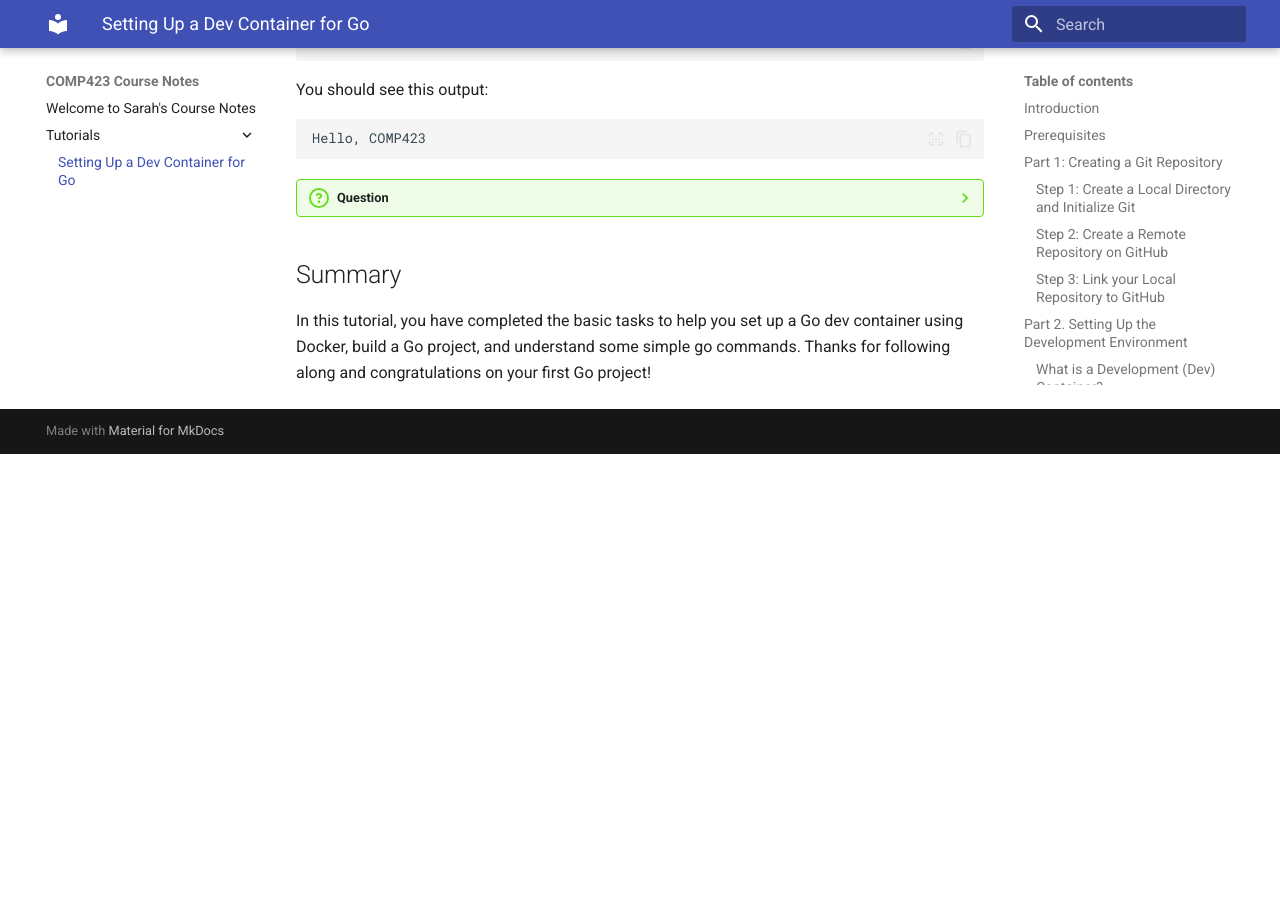
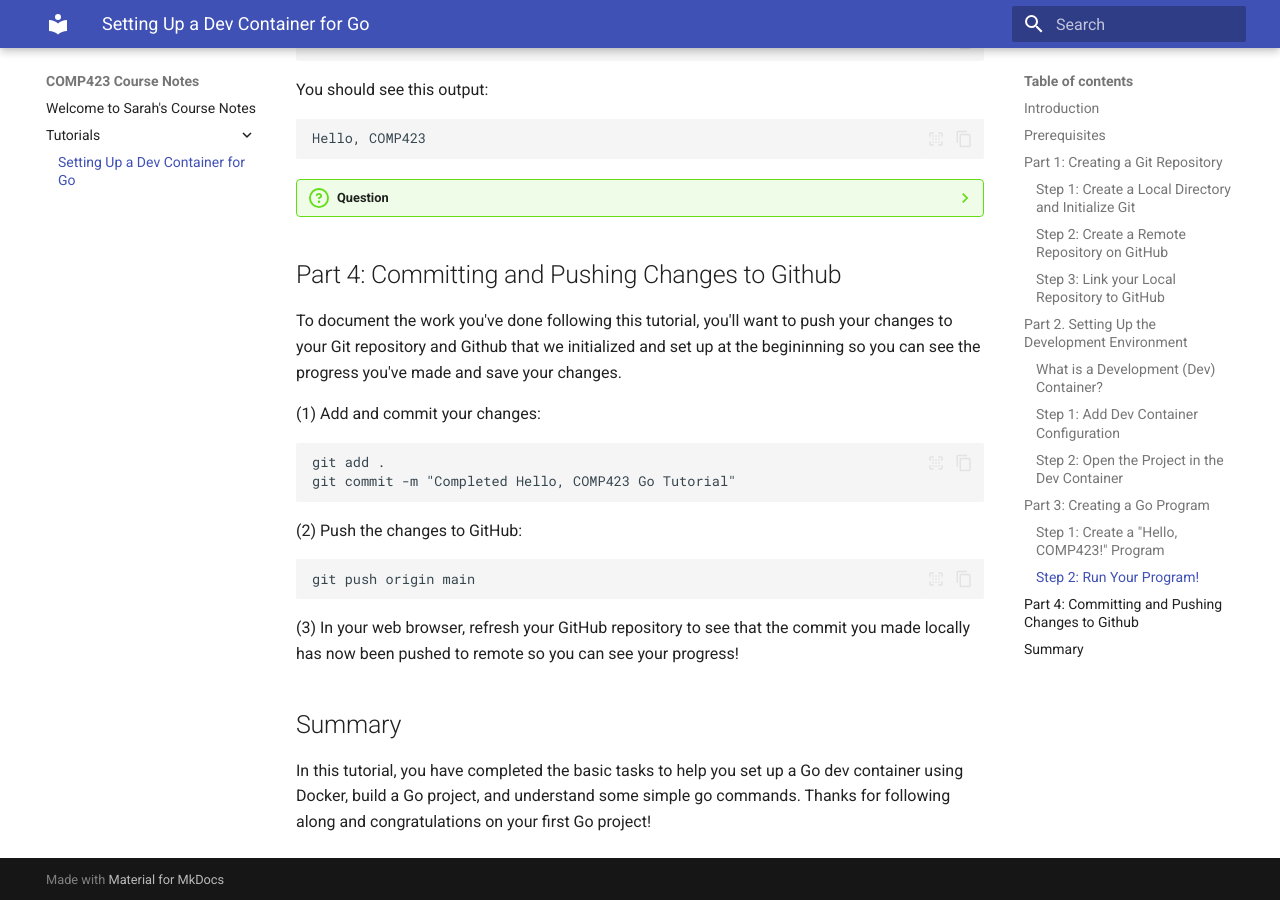
Before and after one commit to skglenn07/comp423-course-notes, an MkDocs documentation site: the page built from docs/tutorials/go-setup.md, in a window 1280 px wide and 900 px high, scrolled down 4966 px. Built offline with MkDocs 1.6.1 and Material for MkDocs 9.7.7, drawn with Linux system fonts in a browser that asks for light colours; before the commit the page ends 5420 px from its top, so only the background shows below that.

Commit message:
added instructions to commit and push changes to tutorial

````diff
--- a/docs/tutorials/go-setup.md
+++ b/docs/tutorials/go-setup.md
@@ -202,5 +202,21 @@ Hello, COMP423
     * The Go ```run``` command compiles and immediately runs your code without creating a binary file.
     * The Go ```build``` command compiles dependencies and files to create an executable binary which is run independently of the Go source file.
 
+## Part 4: Committing and Pushing Changes to Github
+
+To document the work you've done following this tutorial, you'll want to push your changes to your Git repository and Github that we initialized and set up at the begininning so you can see the progress you've made and save your changes.
+
+(1) Add and commit your changes:
+```
+git add .
+git commit -m "Completed Hello, COMP423 Go Tutorial"
+```
+
+(2) Push the changes to GitHub:
+```
+git push origin main
+```
+(3) In your web browser, refresh your GitHub repository to see that the commit you made locally has now been pushed to remote so you can see your progress!
+
 ## Summary
 In this tutorial, you have completed the basic tasks to help you set up a Go dev container using Docker, build a Go project, and understand some simple go commands. Thanks for following along and congratulations on your first Go project!
````
